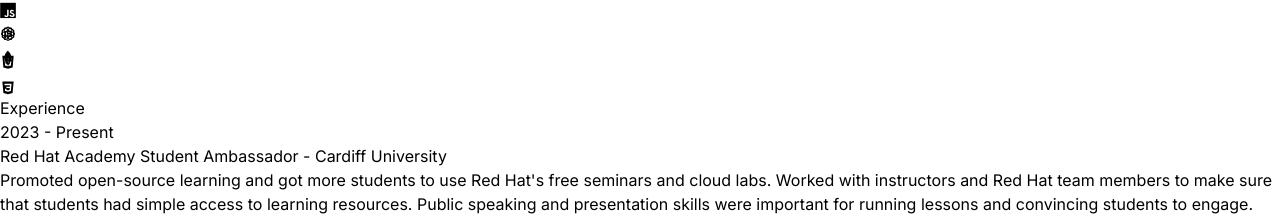
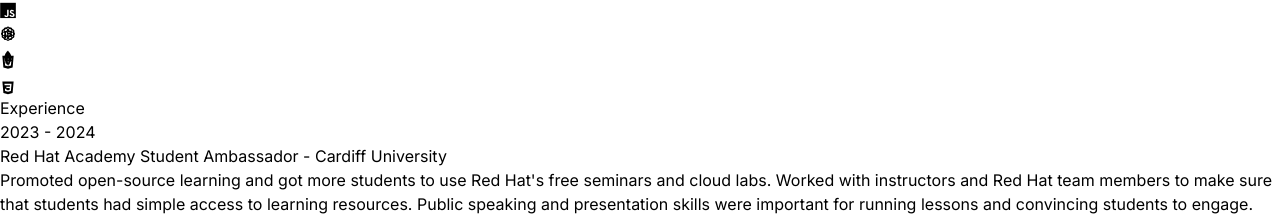
Before and after one commit to rniraj-web/myPortfolio, a React (Vite) app: page / in a window 1280 px wide. Shown: the part 1166-1382 px from the top of the page. Built offline with nearby package versions, Linux system fonts and the light colour scheme.

Commit message:
updated the navbar for github in new tab

```diff
--- a/src/components/Navbar.jsx
+++ b/src/components/Navbar.jsx
@@ -13,7 +13,7 @@
         </div>
         <div className="m-8 flex items-center justify-center gap-4 text-2xl">
             <a href='https://www.linkedin.com/in/niraj-rawat/' target='_'><FaLinkedin/></a>
-            <a href='https://github.com/rniraj-web'><FaGithub/></a>
+            <a href='https://github.com/rniraj-web' target='_'><FaGithub/></a>
             <HashLink to='#contact'><FaPhone/></HashLink>
         </div>
 
--- a/src/constants/index.js
+++ b/src/constants/index.js
@@ -9,7 +9,7 @@
 
 export const EXPERIENCES = [
   {
-    year: "2023 - Present",
+    year: "2023 - 2024",
     role: "Red Hat Academy Student Ambassador",
     company: "Cardiff University",
     description: `Promoted open-source learning and got more students to use Red Hat's free seminars and cloud labs. Worked with instructors and Red Hat team members to make sure that students had simple access to learning resources. Public speaking and presentation skills were important for running lessons and convincing students to engage.`,
```
